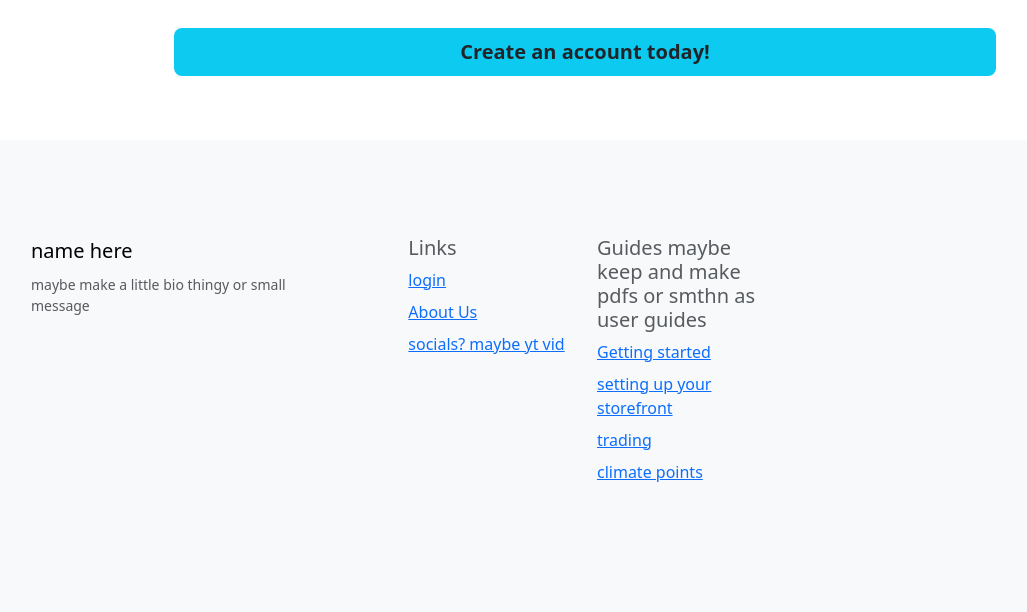
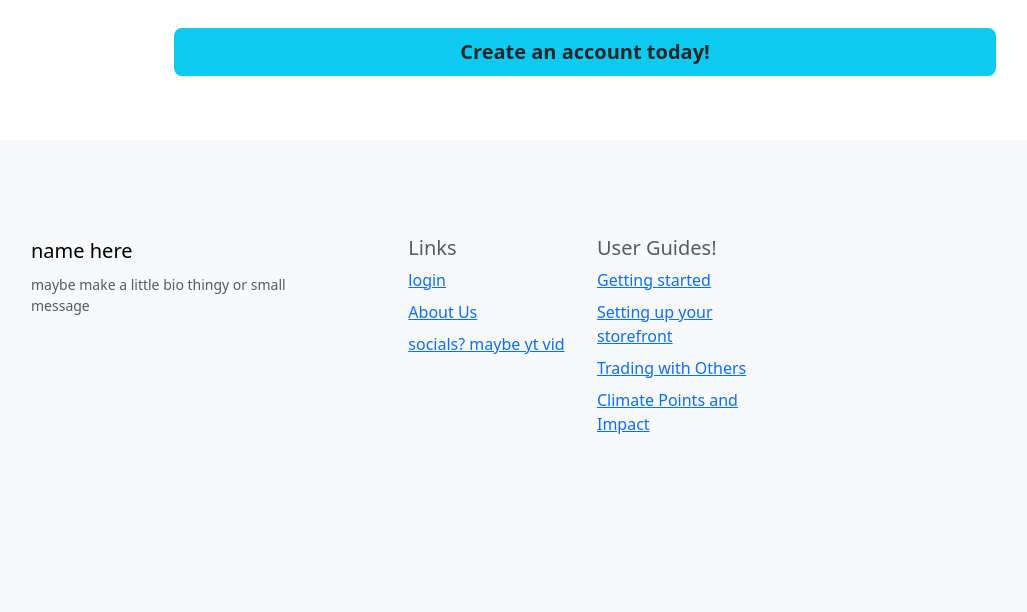
Before and after one commit to notskiing/CAC2024, a Flask app: page / in a window 1280 px wide. Shown: the part 1582-2194 px from the top of the page, without its empty margins (55-1082 px from the left). After the commit the page ends 2016 px from the top, so only its background shows below. Run offline with Flask 2, Linux system fonts and the light colour scheme; data that the repository does not hold is empty; some libraries are stand-ins or nearby versions.

Commit message:
navbar and footer stuffs

```diff
--- a/templates/index.html
+++ b/templates/index.html
@@ -150,13 +150,13 @@
                     </ul>
                 </div>
                 <div class="col-6 col-lg-2 mb-3">
-                    <h5>Guides maybe keep and make pdfs or smthn as user guides</h5>
+                    <h5>User Guides!</h5>
                     <ul class="list-unstyled">
                         <li class="mb-2"><a href="/docs/5.3/getting-started/">Getting started</a></li>
-                        <li class="mb-2"><a href="/docs/5.3/examples/starter-template/">setting up your storefront</a>
+                        <li class="mb-2"><a href="/docs/5.3/examples/starter-template/">Setting up your storefront</a>
                         </li>
-                        <li class="mb-2"><a href="/docs/5.3/getting-started/webpack/">trading</a></li>
-                        <li class="mb-2"><a href="/docs/5.3/getting-started/parcel/">climate points</a></li>
+                        <li class="mb-2"><a href="/docs/5.3/getting-started/webpack/">Trading with Others</a></li>
+                        <li class="mb-2"><a href="/docs/5.3/getting-started/parcel/">Climate Points and Impact</a></li>
                     </ul>
                 </div>
             </div>
```
